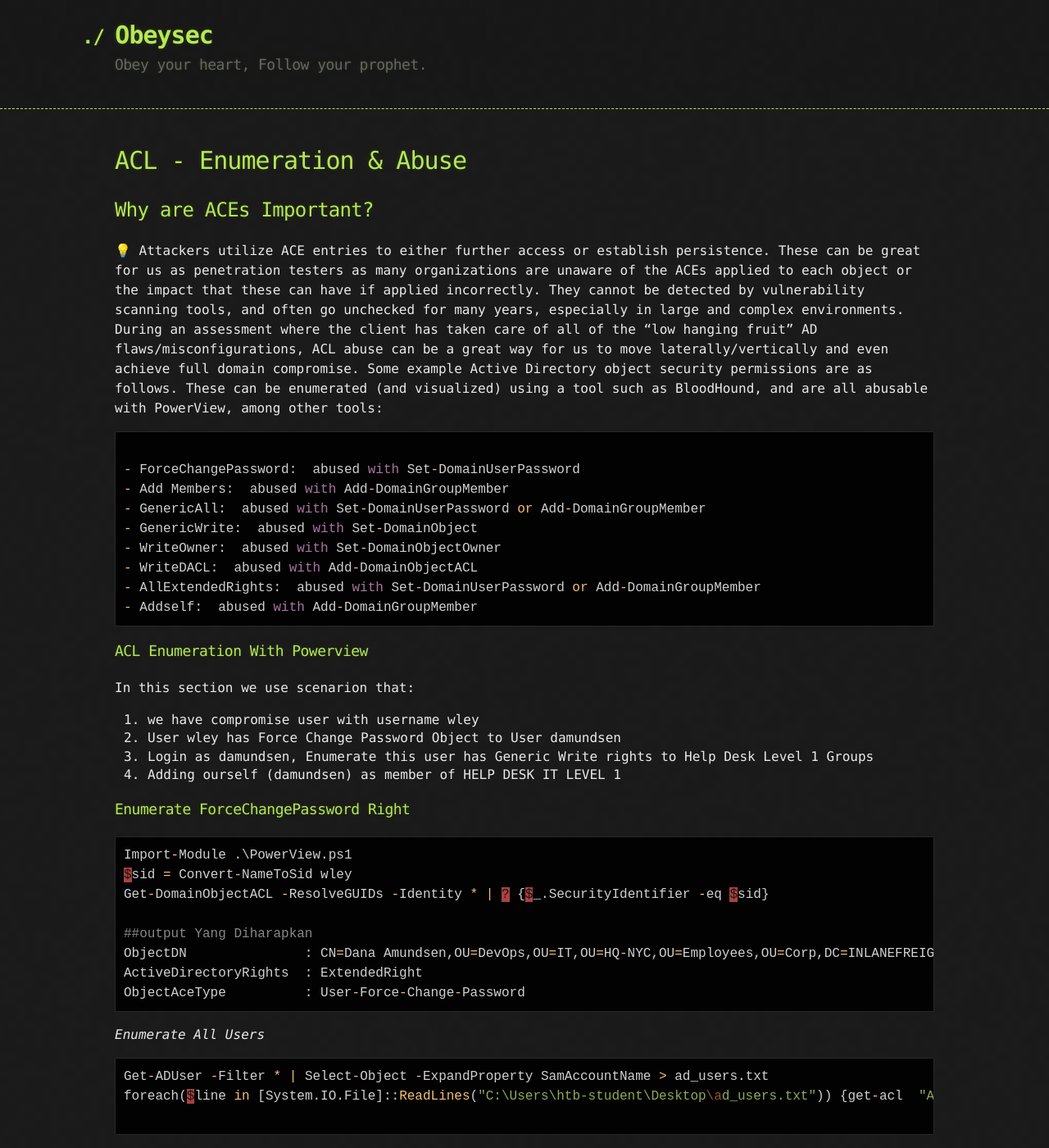
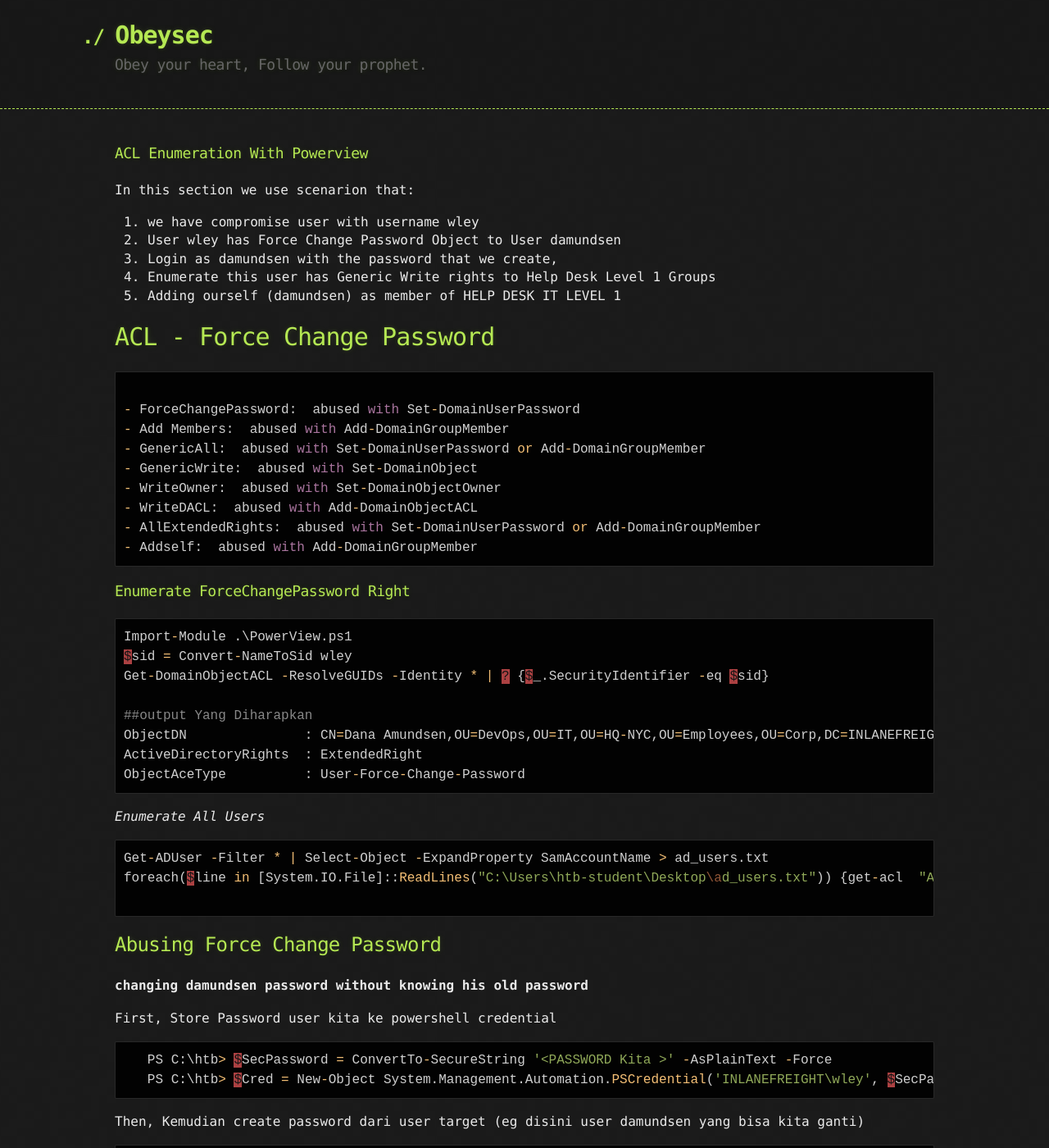
Before and after one commit to sahabrifki/sahabrifki.github.io, a Jekyll site: the page built from AD/ACL-FcPassword.md, in a window 1280 px wide and 1400 px high. Shown: the whole window at 82% size. Built offline with Jekyll 4.4.1, drawn with Linux system fonts in a browser that asks for light colours; our own code applies the rules of GitHub Pages for plain Markdown files; some of the changed text lies outside the part shown.

Commit message:
Update ACL-FcPassword.md

````diff
--- a/AD/ACL-FcPassword.md
+++ b/AD/ACL-FcPassword.md
@@ -1,18 +1,16 @@
 ---
 layout: default
 ---
-# ACL - Enumeration &  Abuse
 
-## Why are ACEs Important?
+### ACL Enumeration With Powerview
+In this section we use scenarion that:
+1. we have compromise user with username wley
+2. User wley has Force Change Password Object to User damundsen
+3. Login as damundsen with the password that we create,
+4. Enumerate this user has Generic Write rights to Help Desk Level 1 Groups
+5. Adding ourself (damundsen) as member of HELP DESK IT LEVEL 1
 
-💡 Attackers utilize ACE entries to either further access or establish persistence.
-These can be great for us as penetration testers as many organizations are unaware of the ACEs applied to each object or the  impact that these can have if applied incorrectly.
-They cannot be  detected by vulnerability scanning tools, and often go unchecked for  many years, especially in large and complex environments. During an assessment where the client
-has taken care of all of the "low hanging fruit" AD flaws/misconfigurations, ACL abuse can be a great way for us to move laterally/vertically and even achieve full domain compromise.
-Some example Active Directory object security permissions are as follows. These can be enumerated (and visualized) using a tool such as BloodHound, and are all abusable with PowerView, among other tools:
-
-
-
+# ACL - Force Change Password
 ```python
 
 - ForceChangePassword:  abused with Set-DomainUserPassword
@@ -24,13 +22,6 @@ Some example Active Directory object security permissions are as follows. These
 - AllExtendedRights:  abused with Set-DomainUserPassword or Add-DomainGroupMember
 - Addself:  abused with Add-DomainGroupMember
 ```
-
-### ACL Enumeration With Powerview
-In this section we use scenarion that:
-1. we have compromise user with username wley
-2. User wley has Force Change Password Object to User damundsen
-3. Login as damundsen, Enumerate this user has Generic Write rights to Help Desk Level 1 Groups
-4. Adding ourself (damundsen) as member of HELP DESK IT LEVEL 1
 
 ### Enumerate ForceChangePassword Right
 
@@ -53,7 +44,7 @@ foreach($line in [System.IO.File]::ReadLines("C:\Users\htb-student\Desktop\ad_us
 ```
 
 ## Abusing Force Change Password
-**changing wley password without knowing his old password**
+**changing damundsen password without knowing his old password**
 
 First, Store Password user kita ke powershell credential
 
````
